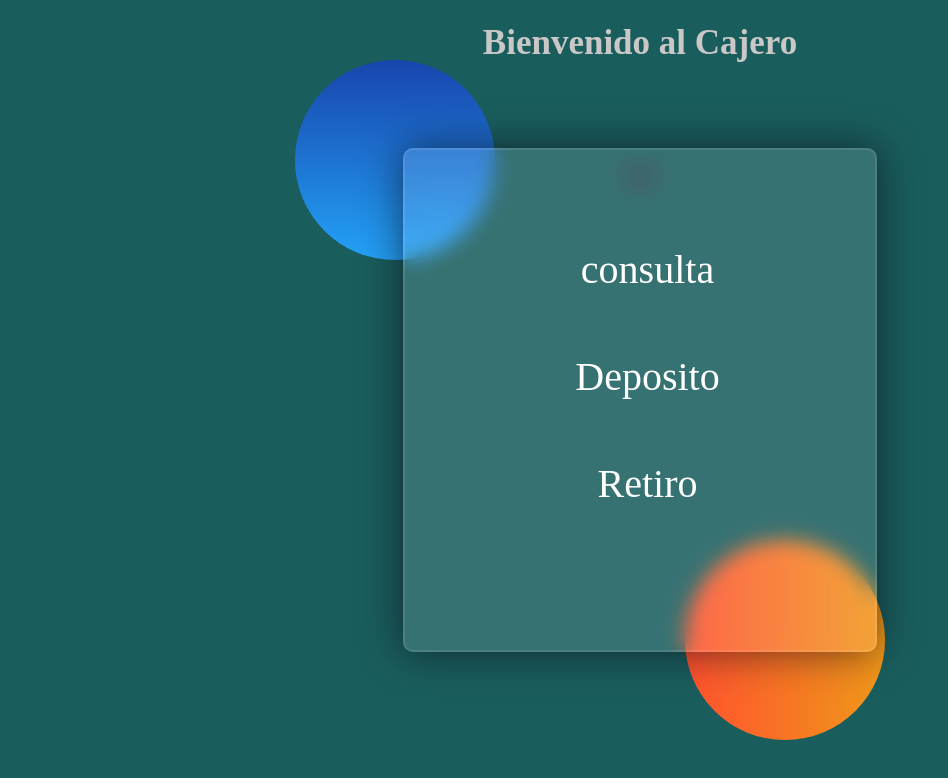
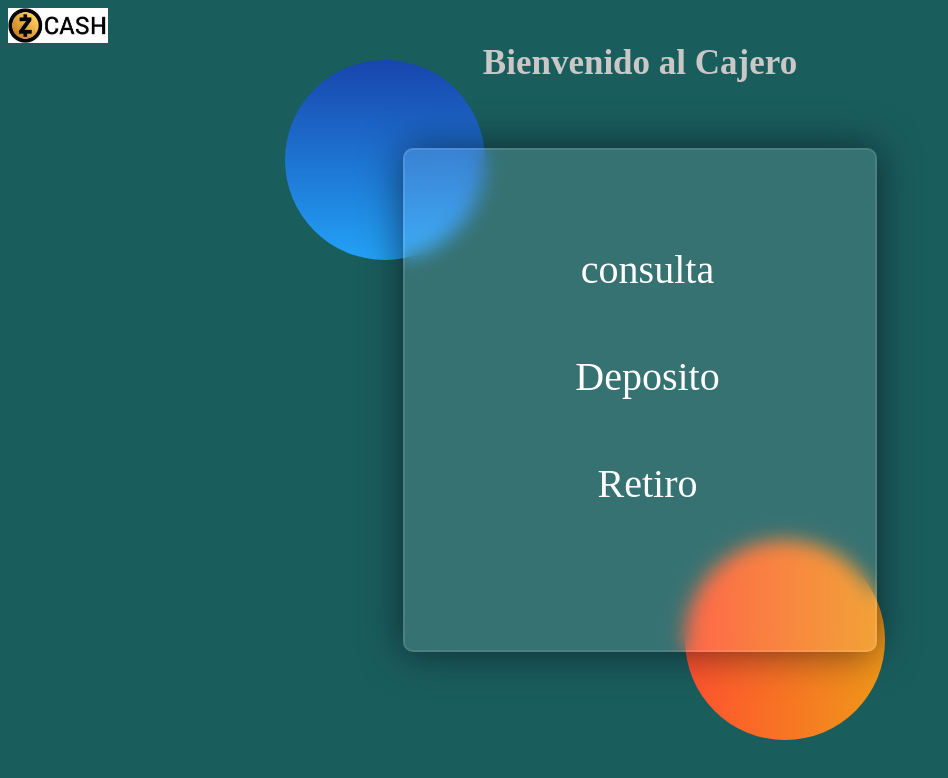
Before and after one commit to jgranados4/Cajero, a plain HTML site: page Bienvenido.html in a window 1280 px wide. Shown: the whole page, without its empty margins (0-948 px from the left). Drawn offline with Linux system fonts and the light colour scheme.

Commit message:
logo del cajero

```diff
--- a/Bienvenido.html
+++ b/Bienvenido.html
@@ -14,13 +14,10 @@
         <div class="shape"></div>
         <div class="shape"></div>
     </div>
+    <div class="imga">
+      <img src="img/logoicon.jpeg" alt="">
+    </div>
   <h1>Bienvenido al Cajero</h1>
-
-    <div class="container">
-    <div class="chevron"></div>
-    <div class="chevron"></div>
-    <div class="chevron"></div>
-    </div>
     <div class="lista">
     <ul>
     <li><a href="index1.html">consulta</a> </li>
--- a/styles/fondo.css
+++ b/styles/fondo.css
@@ -21,7 +21,7 @@ body{
         #1845ad,
         #23a2f6
     );
-    left: -130px;
+    left: -140px;
     top: -80px;
 }
 .shape:last-child{
@@ -33,3 +33,6 @@ body{
     right: -30px;
     bottom: -80px;
 }
+.imga img{
+    width: 100px;
+}
--- a/styles/index.css
+++ b/styles/index.css
@@ -2,6 +2,8 @@ h1{
   text-align: center;
   font-size: 35px;
    color: rgb(202, 199, 199);
+   width: auto;
+   margin-top: -4px;
 }
 ul{
   margin-right: 25px;
```
Also changed, not shown: index1.html (+3 -0 lines), img/logoicon.jpeg (added).
